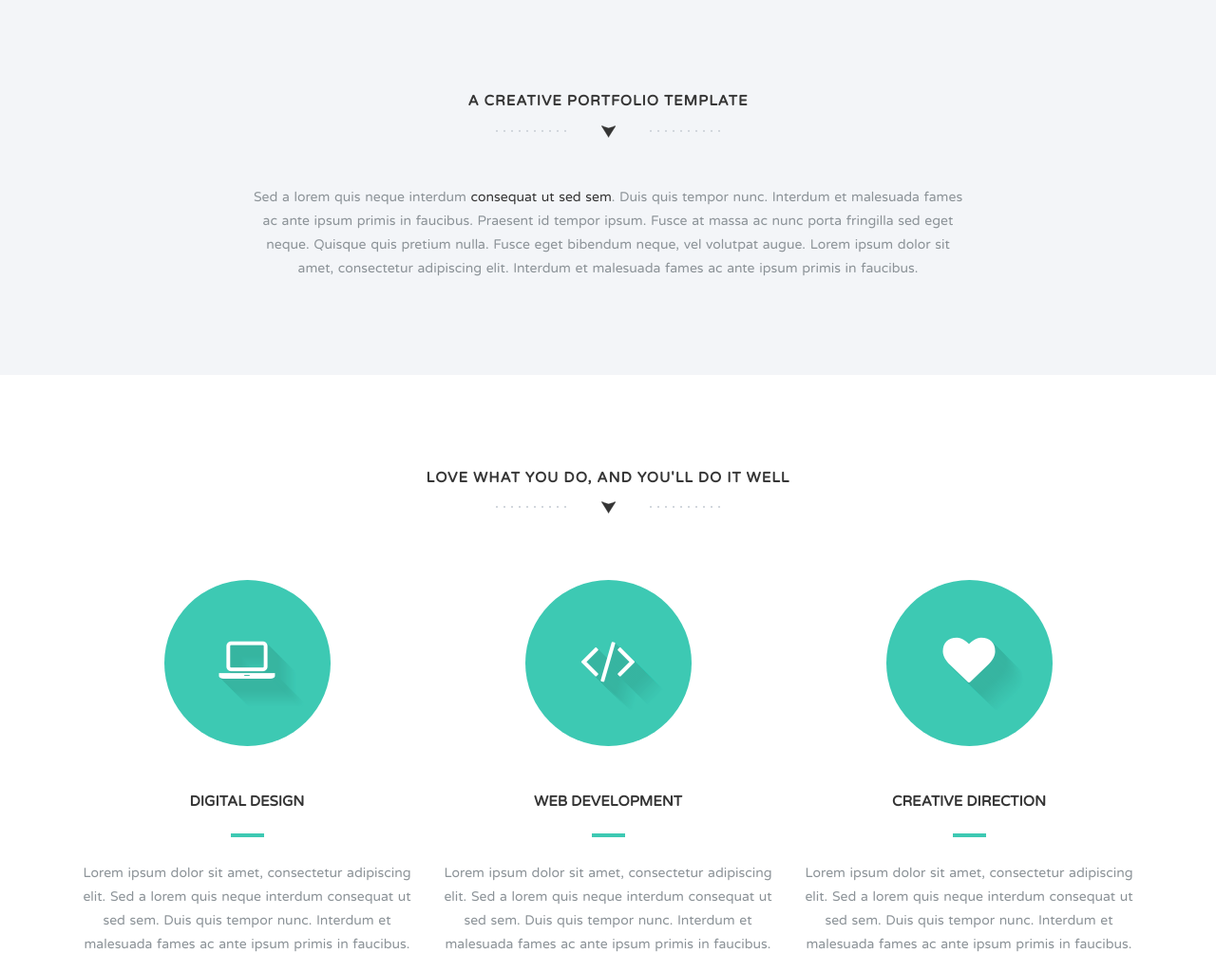
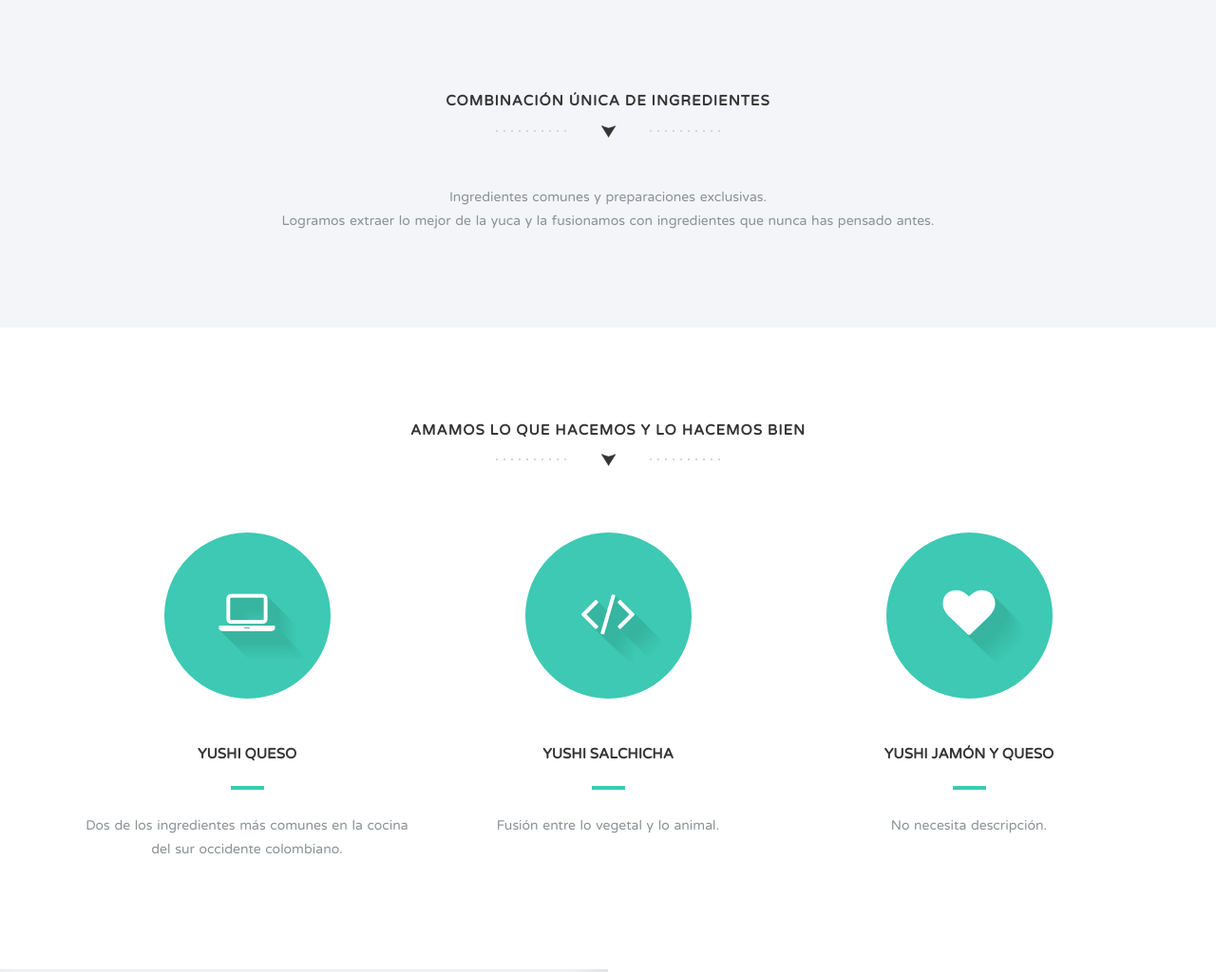
Before and after one commit to jonathanmv/yushi, a plain HTML site: page index.html in a window 1280 px wide. Shown: the part 790-1814 px from the top of the page at 95% size. Drawn offline with nearby package versions, Linux system fonts and the light colour scheme.

Commit message:
Partial content changed. Still lots to do

```diff
--- a/index.html
+++ b/index.html
@@ -4,7 +4,7 @@
     <meta charset="utf-8">
     <meta http-equiv="X-UA-Compatible" content="IE=edge">
     <meta name="viewport" content="width=device-width, initial-scale=1">
-    <title>Halcyon Days - An Exclusive Freebie for Codrops by Peter Finlan.</title>
+    <title>Yushi. Yuca más sushi</title>
     <link href='http://fonts.googleapis.com/css?family=Varela+Round' rel='stylesheet' type='text/css'>
     <link href="css/bootstrap.min.css" rel="stylesheet">
     <link href="http://netdna.bootstrapcdn.com/font-awesome/4.1.0/css/font-awesome.min.css" rel="stylesheet">
@@ -48,13 +48,13 @@
               </div>
               <div class="row">
                 <div class="col-md-8 col-md-offset-2 text-center inner">
-                  <h1 class="animated fadeInDown">HALCYON<span>DAYS</span></h1>
-                  <p class="animated fadeInUp delay-05s">An exclusive HTML5/CSS3 freebie by Peter Finlan, for <em>Codrops</em></p>
+                  <h1 class="animated fadeInDown">YUSHI<!-- <span>DAYS</span> --></h1>
+                  <p class="animated fadeInUp delay-05s">yuca + sushi</p>
                 </div>
               </div>
               <div class="row">
                 <div class="col-md-6 col-md-offset-3 text-center">
-                  <a href="http://tympanus.net/codrops/?p=19439" class="learn-more-btn">Back to the article</a>
+                  <a href="#intro" class="learn-more-btn">Ver más</a>
                 </div>
               </div>
             </div>
@@ -64,8 +64,10 @@
           <div class="container">
             <div class="row">
               <div class="col-md-8 col-md-offset-2 wp1">
-                <h1 class="arrow">A Creative Portfolio Template</h1>
-                <p>Sed a lorem quis neque interdum <a href="#">consequat ut sed sem</a>. Duis quis tempor nunc. Interdum et malesuada fames ac ante ipsum primis in faucibus. Praesent id tempor ipsum. Fusce at massa ac nunc porta fringilla sed eget neque. Quisque quis pretium nulla. Fusce eget bibendum neque, vel volutpat augue. Lorem ipsum dolor sit amet, consectetur adipiscing elit. Interdum et malesuada fames ac ante ipsum primis in faucibus.</p>
+                <h1 class="arrow">Combinación única de ingredientes</h1>
+                <p>
+                  Ingredientes comunes y preparaciones exclusivas. <br/>Logramos extraer lo mejor de la yuca y la fusionamos con ingredientes que nunca has pensado antes.
+                </p>
               </div>
             </div>
           </div>
@@ -74,31 +76,28 @@
           <div class="container">
             <div class="row">
               <div class="col-md-12">
-                <h1 class="arrow">Love what you do, and you'll do it well</h1>
+                <h1 class="arrow">Amamos lo que hacemos y lo hacemos bien</h1>
                 <div class="features-wrapper">
                   <div class="col-md-4 wp2">
                     <div class="icon">
                       <i class="fa fa-laptop shadow"></i>
                     </div>
-                    <h2>Digital Design</h2>
-                    <p>Lorem ipsum dolor sit amet, consectetur adipiscing elit. Sed a lorem quis neque interdum consequat ut sed sem. Duis quis tempor nunc. Interdum et malesuada fames ac ante ipsum
-                    primis in faucibus.</p>
+                    <h2>Yushi Queso</h2>
+                    <p>Dos de los ingredientes más comunes en la cocina del sur occidente colombiano.</p>
                   </div>
                   <div class="col-md-4 wp2 delay-05s">
                     <div class="icon">
                       <i class="fa fa-code shadow"></i>
                     </div>
-                    <h2>Web Development</h2>
-                    <p>Lorem ipsum dolor sit amet, consectetur adipiscing elit. Sed a lorem quis neque interdum consequat ut sed sem. Duis quis tempor nunc. Interdum et malesuada fames ac ante ipsum
-                    primis in faucibus.</p>
+                    <h2>Yushi Salchicha</h2>
+                    <p>Fusión entre lo vegetal y lo animal.</p>
                   </div>
                   <div class="col-md-4 wp2 delay-1s">
                     <div class="icon">
                       <i class="fa fa-heart shadow"></i>
                     </div>
-                    <h2>Creative Direction</h2>
-                    <p>Lorem ipsum dolor sit amet, consectetur adipiscing elit. Sed a lorem quis neque interdum consequat ut sed sem. Duis quis tempor nunc. Interdum et malesuada fames ac ante ipsum
-                    primis in faucibus.</p>
+                    <h2>Yushi Jamón y Queso</h2>
+                    <p>No necesita descripción.</p>
                   </div>
                   <div class="clearfix"></div>
                 </div>
```
